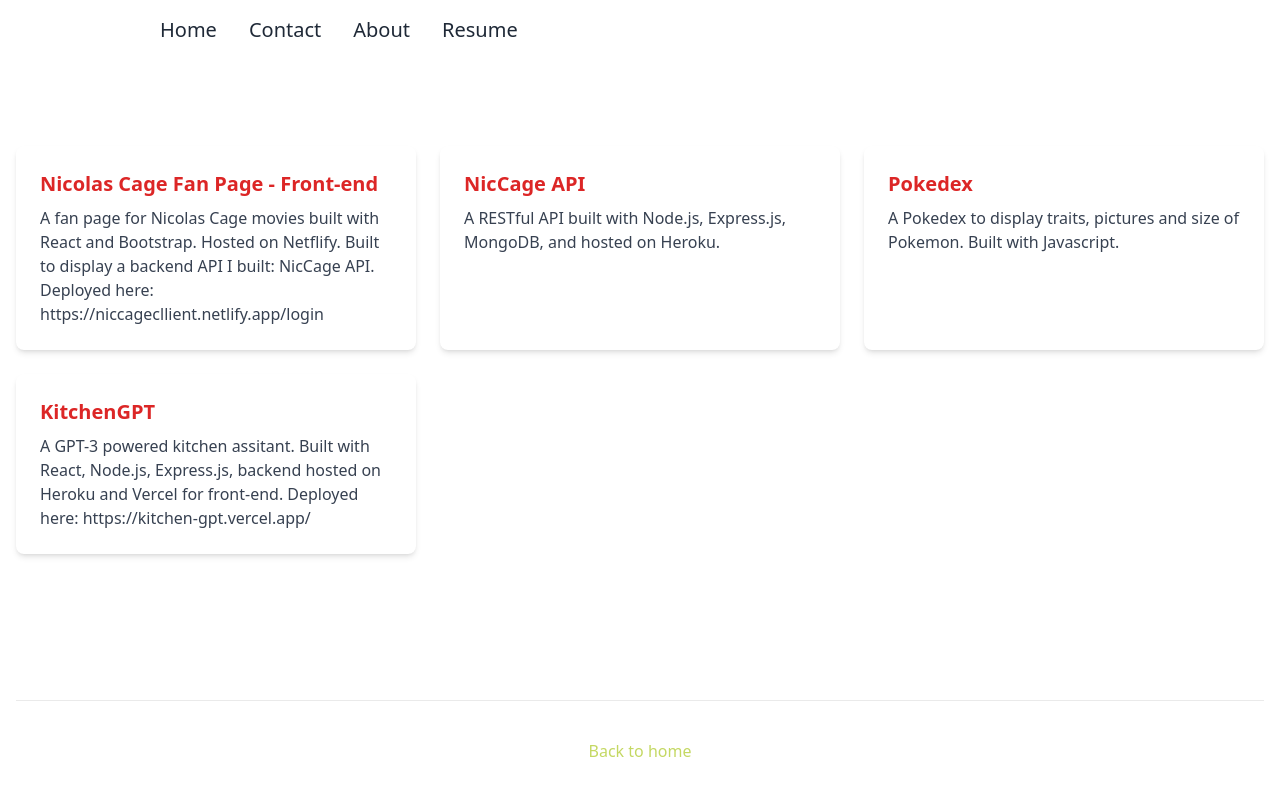
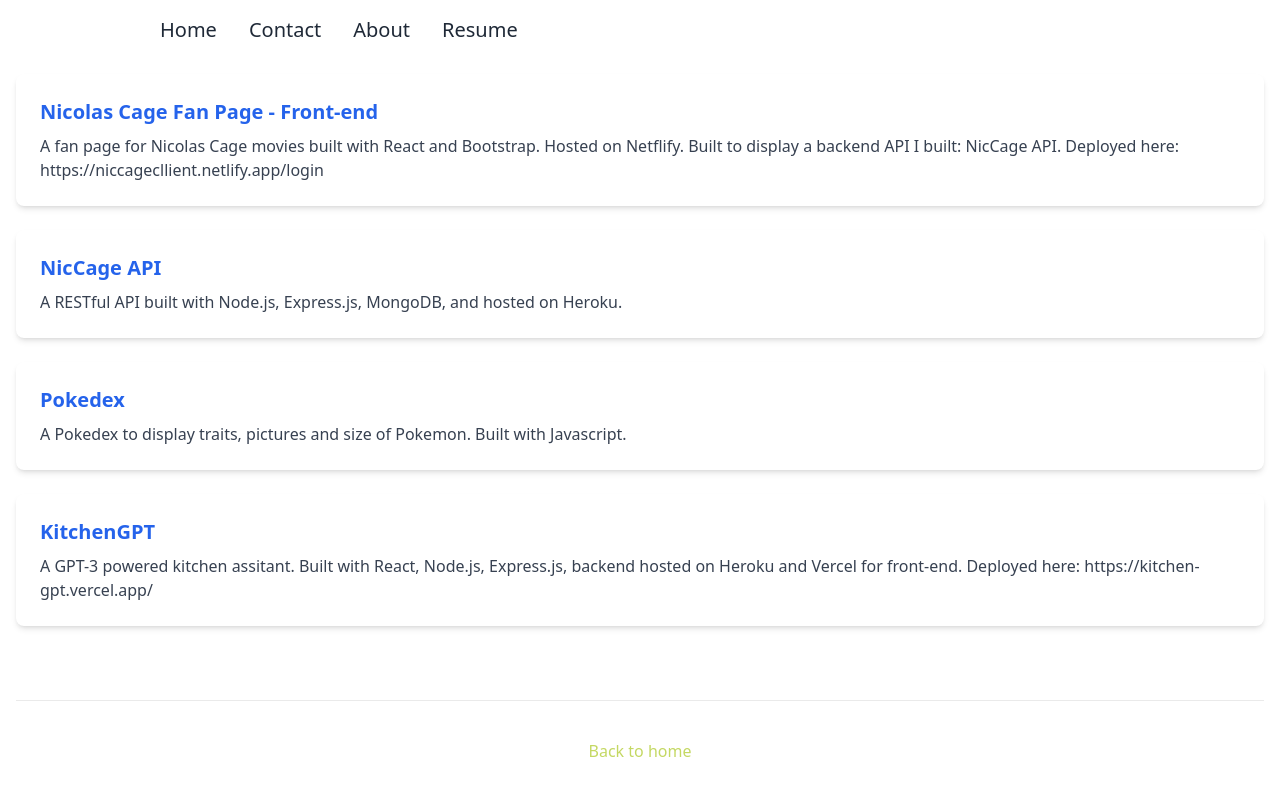
Before and after one commit to jonathankerth/my-portfolio, a Next.js app: page /Projects in a window 1280 px wide. Shown: the top 796 px of the page. Built offline with nearby package versions, Linux system fonts and the light colour scheme.

Commit message:
update project order and color

```diff
--- a/src/pages/Projects.js
+++ b/src/pages/Projects.js
@@ -109,7 +109,7 @@ export default function Projects() {
 			</Head>
 			<Navbar />
 			<h1></h1>
-			<ul className="grid grid-cols-1 md:grid-cols-2 lg:grid-cols-3 gap-6">
+			<ul className="grid grid-cols-1 md:grid-cols-1 lg:grid-cols-1 gap-6">
 				{projects.map((project) => (
 					<li
 						key={project.id}
@@ -121,7 +121,7 @@ export default function Projects() {
 									href={project.link}
 									target="_blank"
 									rel="noopener noreferrer"
-									className="text-red-600 hover:text-red-800"
+									className="text-blue-600 hover:text-red-800"
 								>
 									{project.title}
 								</a>
```
